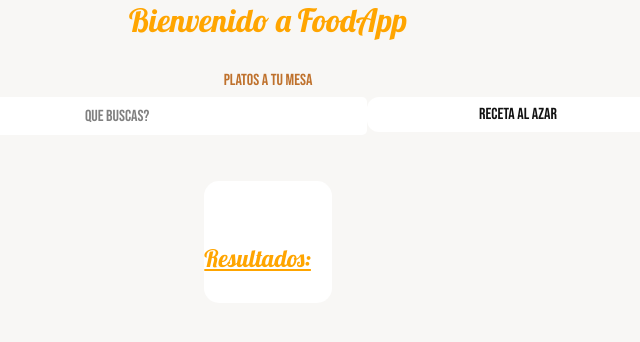
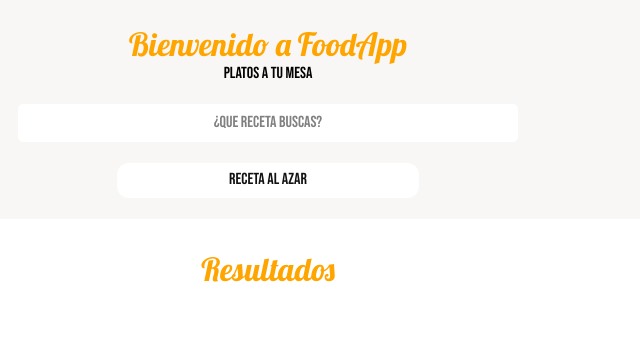
Before and after one commit to AndresJurado117/peruvianfoodapp, a Django app: template web/foodapp/mainapp/templates/mainapp/search.html in a window 1280 px wide. Shown: the top 342 px of the page, without its empty margins (372-1012 px from the left). Run offline with Django 4.2, Linux system fonts and the light colour scheme; the template is opened without the code that fills it, so the values that code supplies are empty.

Commit message:
Updated CSS

```diff
--- a/web/foodapp/mainapp/static/mainapp/styles.css
+++ b/web/foodapp/mainapp/static/mainapp/styles.css
@@ -104,11 +104,15 @@ meter {
   all: revert;
 }
 
+a:hover {
+  color: orange;
+}
+
 body {
   background-color: #F8F7F5;
 }
 
-h1 {
+.title {
   text-align: center;
   font-size: 2rem;
   font-family: "Lobster", sans-serif;
@@ -123,7 +127,8 @@ input[type=text] {
   border-radius: 5px;
   border-color: red;
   color: gray;
-  padding: 0.6rem 7rem;
+  padding: 0.6rem 1rem;
+  margin-top: 1.3rem;
   margin-bottom: 1.3rem;
 }
 
@@ -148,11 +153,11 @@ p {
 }
 
 .recipe-card {
-  margin: 25px 5%;
+  margin: 1.3rem 5%;
   padding: 30px 0px;
   background-color: white;
   border-radius: 15px;
-  max-width: 1000px;
+  width: 1200px;
 }
 
 .button-container {
@@ -164,7 +169,11 @@ p {
 }
 
 .logo {
+  text-align: center;
+  font-size: 2rem;
   font-family: "Lobster", sans-serif;
+  margin-top: 1.5rem;
+  color: orange;
 }
 
 .logo-container {
@@ -188,13 +197,12 @@ p {
 
 .recipe-image {
   border-radius: 10px;
-  min-height: 150px;
   max-height: 250px;
 }
 
 .button-container {
   display: flex;
-  flex-direction: row;
+  flex-direction: column;
   justify-content: center;
 }
 
@@ -227,7 +235,8 @@ p {
 
 .search-button:hover {
   background-color: orange;
-  transition: background-color 250ms;
+  color: white;
+  transition: background-color color 250ms;
 }
 
 .section-title {
@@ -236,7 +245,7 @@ p {
   font-family: "Lobster", sans-serif;
   color: orange;
   text-decoration: underline;
-  margin: 2rem 1.3rem 0rem 0rem;
+  margin: 2rem 0rem 1.3rem 0rem;
 }
 
 .button-35:hover {
@@ -245,5 +254,18 @@ p {
 
 .slogan {
   font-family: "Bebas Neue", sans-serif;
-  color: #BF712C;
+}
+
+@media (max-width: 418px) {
+  .recipe-image {
+    max-height: 200px;
+  }
+}
+@media (max-width: 576px) {
+  input[type=text] {
+    width: 90%;
+  }
+  .search-button {
+    width: 55%;
+  }
 }/*# sourceMappingURL=styles.css.map */
--- a/web/foodapp/mainapp/static/mainapp/styles.scss
+++ b/web/foodapp/mainapp/static/mainapp/styles.scss
@@ -102,11 +102,15 @@ meter {
 
 @import url('https://fonts.googleapis.com/css2?family=Bebas+Neue&family=Lobster&display=swap');
 
+a:hover {
+    color: orange;
+}
+
 body {
     background-color: #F8F7F5;
 }
 
-h1 {
+.title {
     text-align: center;
     font-size: 2rem;
     font-family: 'Lobster', sans-serif;
@@ -121,7 +125,8 @@ input[type=text] {
     border-radius: 5px;
     border-color: red;
     color: gray;
-    padding: 0.6rem 7rem;
+    padding: 0.6rem 1rem;
+    margin-top: 1.3rem;
     margin-bottom: 1.3rem;
 }
 
@@ -146,11 +151,11 @@ p {
 }
 
 .recipe-card {
-    margin: 25px 5%;
+    margin: 1.3rem 5%;
     padding: 30px 0px;
     background-color: white;
     border-radius: 15px;
-    max-width: 1000px;
+    width: 1200px;
 }
 
 .button-container {
@@ -162,7 +167,11 @@ p {
 }
 
 .logo {
+    text-align: center;
+    font-size: 2rem;
     font-family: 'Lobster', sans-serif;
+    margin-top: 1.5rem;
+    color: orange;
 }
 
 .logo-container {
@@ -186,13 +195,12 @@ p {
 
 .recipe-image {
     border-radius: 10px;
-    min-height: 150px;
     max-height: 250px;
 }
 
 .button-container {
     display: flex;
-    flex-direction: row;
+    flex-direction: column;
     justify-content: center;
 }
 
@@ -214,7 +222,6 @@ p {
     padding: 0.6rem 7rem;
     text-align: center;
     text-decoration: none;
-    transition: box-shadow .2s,-webkit-box-shadow .2s;
     white-space: nowrap;
     border: 0;
     user-select: none;
@@ -225,7 +232,8 @@ p {
 
 .search-button:hover {
     background-color: orange;
-    transition: background-color 250ms;
+    color: white;
+    transition: background-color color 250ms;
 }
 
 .section-title {
@@ -234,7 +242,7 @@ p {
     font-family: 'Lobster', sans-serif;
     color: orange;
     text-decoration: underline;
-    margin: 2rem 1.3rem 0rem 0rem;
+    margin: 2rem 0rem 1.3rem 0rem;
 }
 
 .button-35:hover {
@@ -243,5 +251,20 @@ p {
 
 .slogan {
     font-family: 'Bebas Neue', sans-serif;
-    color: #BF712C;
 }
+
+@media (max-width: 418px) {
+    .recipe-image {
+        max-height: 200px;
+    }
+}
+
+@media (max-width: 576px) {
+    input[type=text] {
+        width: 90%;
+    }
+
+    .search-button {
+        width: 55%;
+    }
+}
--- a/web/foodapp/mainapp/templates/mainapp/layout.html
+++ b/web/foodapp/mainapp/templates/mainapp/layout.html
@@ -10,13 +10,13 @@
 </head>
 <body>
     <div class="logo-container">
-        <a href="{% url 'index' %}"><h1 class="logo">Bienvenido a FoodApp</h1></a>
-        <p class="slogan">Platos a tu mesa</p>
+        <a href="{% url 'index' %}"><div class="logo">Bienvenido a FoodApp</div></a>
+        <div class="slogan">Platos a tu mesa</div>
     </div>
     <div class="button-container">
         <form action="{% url 'search' %}" method="get">
             {% csrf_token %}
-            <input type="text" name="query" placeholder="Que buscas?">
+            <input type="text" name="query" placeholder="¿Que receta buscas?" autocomplete="off">
         </form>
         <a href="{% url 'index' %}"><button class="search-button">Receta al azar</button></a>
     </div>
--- a/web/foodapp/mainapp/templates/mainapp/recipe.html
+++ b/web/foodapp/mainapp/templates/mainapp/recipe.html
@@ -3,7 +3,7 @@
 {% block body %}
 <main>
     <div class="recipe-card">
-        <h1>{{ response.name }}</h1>
+        <h1 class="title">{{ response.name }}</h1>
         <div class="image-container">
             <img class="recipe-image" src="{{ response.image }}">
         </div>
--- a/web/foodapp/mainapp/templates/mainapp/search.html
+++ b/web/foodapp/mainapp/templates/mainapp/search.html
@@ -3,12 +3,12 @@
 {% block body %}
 <main>
     <div class="recipe-card">
-        <h2 class="section-title">Resultados:</h2>
+        <h1 class="title">Resultados</h1>
 {% if error %}
-<p>{{ error }}</p>
+<p class="content">{{ error }}</p>
 {% endif %}
     {% if response %}
-    <ul>
+    <ul class="content">
         {% for recipe in response %}
         <li><a href="{% url 'recipe' recipe.id %}">{{ recipe.name }}</a></li>
         {% endfor %}
--- a/web/foodapp/mainapp/views.py
+++ b/web/foodapp/mainapp/views.py
@@ -1,7 +1,6 @@
 from django.shortcuts import render
 from django.http import HttpResponseRedirect
 from django.urls import reverse
-from unidecode import unidecode
 import requests
 
 API_HOST = "http://127.0.0.1:80"
@@ -13,17 +12,16 @@ async def index(request):
     response = requests.get(f"{API_HOST}/random_recipe", headers=headers).json()
     return render(request, "mainapp/recipe.html", {"response": response})
 
-async def recipe(request, recipe_id):
+async def recipe(request, recipe_id: int) -> render:
     headers = {"API-Key": API_KEY}
     response = requests.get(f"{API_HOST}/recipes/{recipe_id}", headers=headers).json()
     return render(request, "mainapp/recipe.html", {"response" : response})
 
-async def search(request):
+async def search(request) -> render:
     headers = {"API-Key": API_KEY}
     query = request.GET["query"]
     if query:
         response = requests.get(f"{API_HOST}/search_recipe/{query}", headers=headers).json()
-        print(response, len(response), type(response), type(response) == dict)
         if type(response) == dict and len(response) > 1:
             return HttpResponseRedirect(reverse("recipe", kwargs={"recipe_id": response["id"]}))
         elif "detail" in response:
```
Also changed, not shown: 2 other files.
